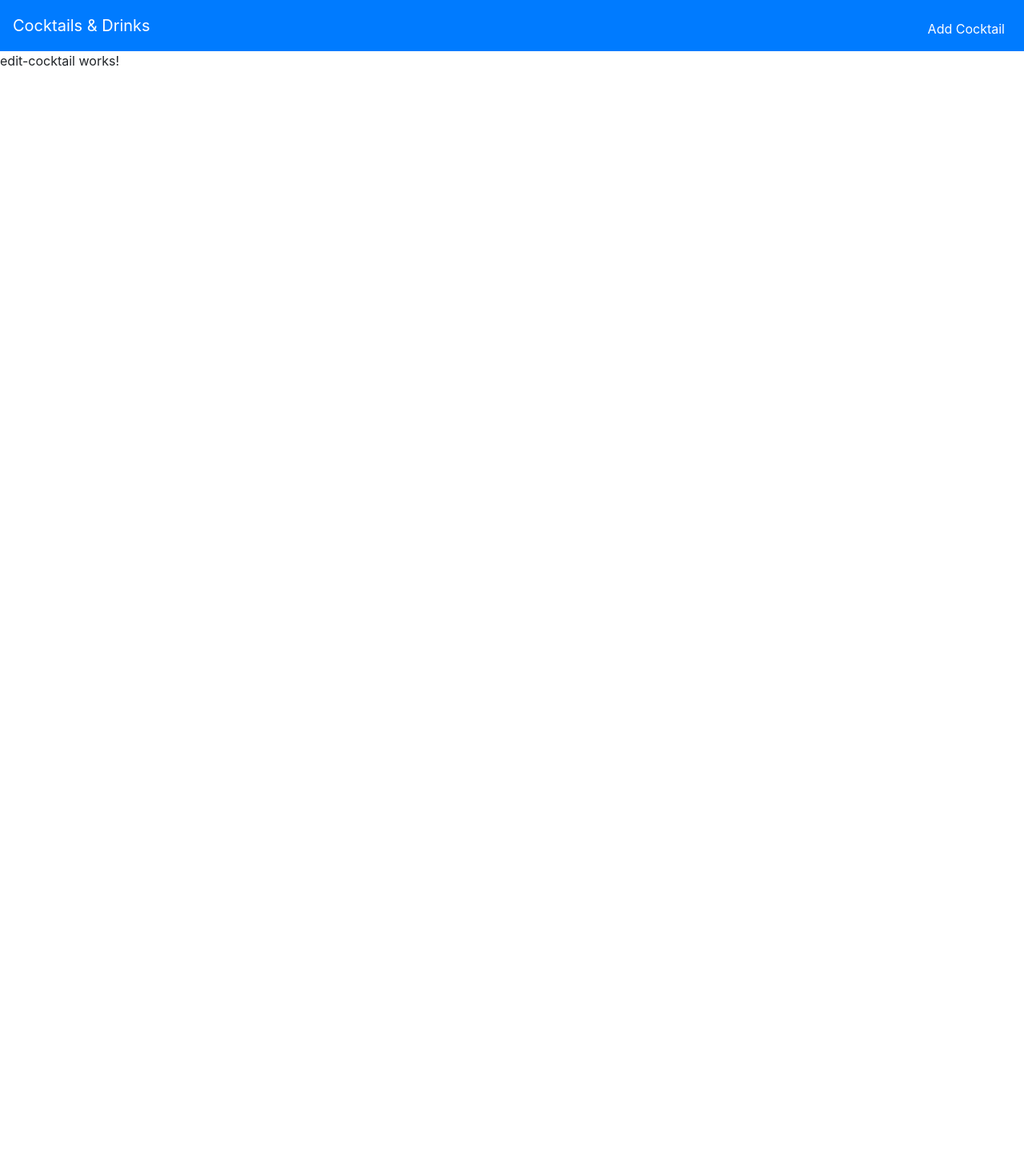
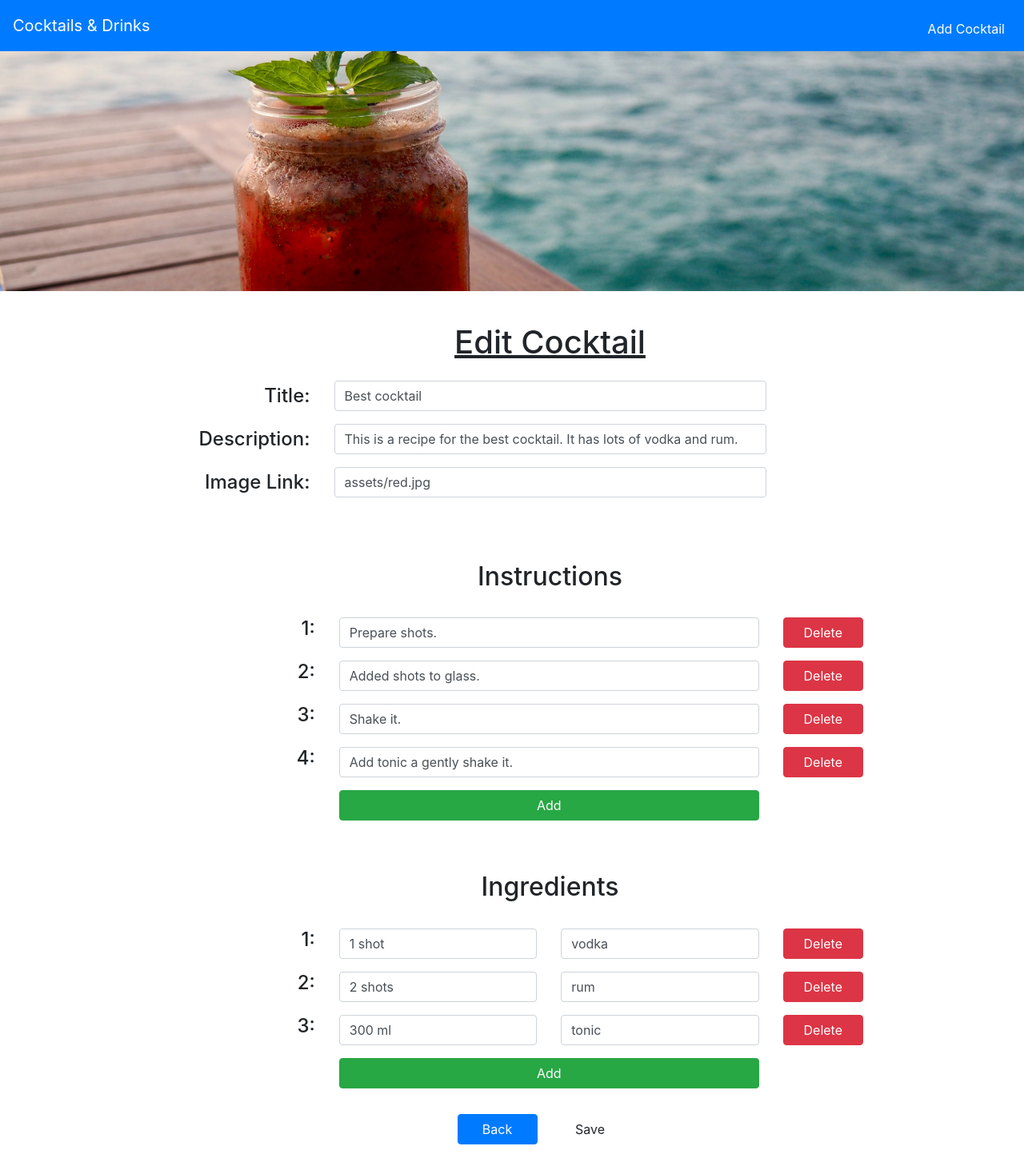
Before and after one commit to OrdinaryNick/AngularCocktails, an Angular app: page /cocktails/edit/1 in a window 1280 px wide. Shown: the whole page at 80% size. Before the commit the page ends 800 px from the top, so only its background shows below. Built offline with nearby package versions, Linux system fonts and the light colour scheme.

Commit message:
Added edit cocktail page.

```diff
--- a/src/app/pages/edit-cocktail/edit-cocktail.component.css
+++ b/src/app/pages/edit-cocktail/edit-cocktail.component.css
@@ -0,0 +1,35 @@
+.header-image {
+  width: 100%;
+  height: 300px;
+  object-fit: cover;
+}
+
+h1 {
+  margin-top: 1em;
+  text-decoration: underline;
+}
+
+h2 {
+  margin-top: 2em;
+  margin-bottom: 1em;
+}
+
+.main {
+  background-color: #ececec;
+  padding: 1em;
+  margin-top: 1em;
+}
+
+button {
+  margin-right: 1em;
+  min-width: 100px;
+}
+
+form {
+  margin-top: 1em;
+}
+
+.back-and-save {
+  margin-top: 2em;
+  margin-bottom: 2em;
+}
--- a/src/app/pages/edit-cocktail/edit-cocktail.component.html
+++ b/src/app/pages/edit-cocktail/edit-cocktail.component.html
@@ -1,4 +1,111 @@
 <app-navbar></app-navbar>
-<p>
-  edit-cocktail works!
-</p>
+
+<img src="{{cocktail.imageUrl}}" alt="{{cocktail.title}}" class="header-image">
+
+<div class="container">
+  <div class="row d-flex justify-content-center">
+    <div class="col-1"></div>
+    <div class="col-6">
+      <h1 class="text-center">Edit Cocktail</h1>
+    </div>
+  </div>
+
+  <form [formGroup]="cocktailForm" novalidate>
+    <div class="row">
+      <div class="form-group w-100 title d-flex justify-content-center">
+        <div class="col-2 d-flex justify-content-end align-items-center">
+          <label class="mb-0"><h4 class="mb-0">Title: </h4></label>
+        </div>
+        <div class="col-6">
+          <input type="text" class="form-control w-100" placeholder="Title..." formControlName="title">
+        </div>
+        <div class="col-1"></div>
+      </div>
+      <div class="form-group w-100 title d-flex justify-content-center">
+        <div class="col-2 d-flex justify-content-end align-items-center">
+          <label class="mb-0"><h4 class="mb-0">Description: </h4></label>
+        </div>
+        <div class="col-6">
+          <input type="text" class="form-control w-100" placeholder="Description..." formControlName="description">
+        </div>
+        <div class="col-1"></div>
+      </div>
+      <div class="form-group w-100 title d-flex justify-content-center">
+        <div class="col-2 d-flex justify-content-end align-items-center">
+          <label class="mb-0"><h4 class="mb-0">Image Link: </h4></label>
+        </div>
+        <div class="col-6">
+          <input type="text" class="form-control w-100" placeholder="Image Url..." formControlName="imageUrl">
+        </div>
+        <div class="col-1"></div>
+      </div>
+    </div>
+
+    <div formArrayName="instructions">
+      <div class="row d-flex justify-content-center">
+        <div class="col-1"></div>
+        <div class="col-6">
+          <h2 class="text-center">Instructions</h2>
+        </div>
+      </div>
+      <div *ngFor="let control of cocktailForm.get('instructions').controls; let i = index">
+        <div [formGroupName]="i" class="form-group w-100 title d-flex justify-content-center">
+          <div class="col-2 d-flex justify-content-end align-item-center">
+            <label class="mb-0"><h4 class="mb-0">{{i+1}}:</h4></label>
+          </div>
+          <div class="col-6 d-flex align-items-center">
+            <input type="text" class="form-control w-100" placeholder="add an instruction..." formControlName="step">
+          </div>
+          <div class="col-1 d-flex align-items-center">
+            <button class="btn btn-danger" (click)="deleteInstruction(i)">Delete</button>
+          </div>
+        </div>
+      </div>
+      <div class="w-100 d-flex justify-content-center">
+        <div class="col-1"></div>
+        <div class="col-6">
+          <button class="btn btn-success w-100" (click)="addInstruction()">Add</button>
+        </div>
+      </div>
+    </div>
+
+    <div formArrayName="ingredients">
+      <div class="row d-flex justify-content-center">
+        <div class="col-1"></div>
+        <div class="col-6">
+          <h2 class="text-center">Ingredients</h2>
+        </div>
+      </div>
+      <div *ngFor="let control of cocktailForm.get('ingredients').controls; let i = index">
+        <div [formGroupName]="i" class="form-group w-100 title d-flex justify-content-center">
+          <div class="col-2 d-flex justify-content-end align-item-center">
+            <label class="mb-0"><h4 class="mb-0">{{i+1}}:</h4></label>
+          </div>
+          <div class="col-3">
+            <input type="text" class="form-control w-100" placeholder="Amount..." formControlName="amount">
+          </div>
+          <div class="col-3">
+            <input type="text" class="form-control w-100" placeholder="Name..." formControlName="name">
+          </div>
+          <div class="col-1 d-flex align-items-center">
+            <button class="btn btn-danger" (click)="deleteIngredient(i)">Delete</button>
+          </div>
+        </div>
+      </div>
+      <div class="w-100 d-flex justify-content-center">
+        <div class="col-1"></div>
+        <div class="col-6">
+          <button class="btn btn-success w-100" (click)="addIngredient()">Add</button>
+        </div>
+      </div>
+    </div>
+
+    <div class="row d-flex justify-content-center back-and-save">
+      <div class="col-1"></div>
+      <div class="col-6 d-flex justify-content-center">
+        <button class="btn btn-primary" (click)="back()">Back</button>
+        <button class="btn btn-primary-" (click)="submitForm()">Save</button>
+      </div>
+    </div>
+  </form>
+</div>
--- a/src/app/pages/edit-cocktail/edit-cocktail.component.ts
+++ b/src/app/pages/edit-cocktail/edit-cocktail.component.ts
@@ -1,15 +1,121 @@
-import { Component, OnInit } from '@angular/core';
+import {ActivatedRoute, Router} from '@angular/router';
+import {Subscription} from 'rxjs';
+import {Component, OnDestroy, OnInit} from '@angular/core';
+import {Location} from '@angular/common';
+import {Cocktail} from '../../classes/cocktail';
+import {CocktailService} from '../../services/cocktail.service';
+import {FormArray, FormBuilder, FormGroup, Validators} from '@angular/forms';
 
 @Component({
   selector: 'app-edit-cocktail',
   templateUrl: './edit-cocktail.component.html',
   styleUrls: ['./edit-cocktail.component.css']
 })
-export class EditCocktailComponent implements OnInit {
+export class EditCocktailComponent implements OnInit, OnDestroy {
 
-  constructor() { }
+  private subscriptions: Subscription[] = [];
+  public cocktail: Cocktail;
+  private instructions: FormArray;
+  private ingredients: FormArray;
+  public cocktailForm: FormGroup;
+
+  constructor(
+    private route: ActivatedRoute,
+    private cocktailService: CocktailService,
+    private location: Location,
+    private fb: FormBuilder,
+    private router: Router) {
+  }
 
   ngOnInit() {
+    this.subscriptions.push(
+      this.route.paramMap.subscribe(params => {
+        const cocktailId = params.get('id');
+        this.cocktail = this.cocktailService.getCocktailById(parseInt(cocktailId));
+        this.createForm();
+      })
+    );
   }
 
+  private createForm(): void {
+    this.cocktailForm = this.fb.group({ // Group is collection of form inputs
+      title: [this.cocktail.title, [Validators.required]],
+      description: [this.cocktail.description, [Validators.required]],
+      imageUrl: [this.cocktail.imageUrl, [Validators.required]],
+      instructions: this.fb.array([]),
+      ingredients: this.fb.array([])
+    });
+
+    this.instructions = this.cocktailForm.get('instructions') as FormArray;
+    this.ingredients = this.cocktailForm.get('ingredients') as FormArray;
+
+    this.cocktail.instructions.forEach((instruction) => {
+      this.instructions.push(this.createInstruction(instruction));
+    });
+
+    this.cocktail.ingredients.forEach((ingredient) => {
+      this.ingredients.push(this.createIngredient(ingredient.amount, ingredient.name));
+    });
+  }
+
+  private createInstruction(step: string): FormGroup {
+    return this.fb.group({
+      step: [step, [Validators.required]]
+    });
+  }
+
+  private createIngredient(amount: string, name: string): FormGroup {
+    return this.fb.group({
+      amount: [amount, [Validators.required]],
+      name: [name, [Validators.required]]
+    });
+  }
+
+  addInstruction(): void {
+    this.instructions.push(this.createInstruction(''));
+  }
+
+  addIngredient(): void {
+    this.ingredients.push(this.createIngredient('', ''));
+  }
+
+  deleteInstruction(index: number): void {
+    const arrayControl = this.cocktailForm.controls['instructions'] as FormArray;
+    arrayControl.removeAt(index);
+  }
+
+  deleteIngredient(index: number): void {
+    const arrayControl = this.cocktailForm.controls['ingredient'] as FormArray;
+    arrayControl.removeAt(index);
+  }
+
+  submitForm(): void {
+    if (this.cocktailForm.valid) {
+      const {title, description, imageUrl, instructions, ingredients} = this.cocktailForm.value;
+      const filteredInstructions = instructions.map((item) => item.step);
+      this.cocktailService.updateCocktail(
+        new Cocktail({
+          id: this.cocktail.id,
+          title,
+          description,
+          imageUrl,
+          ingredients,
+          instructions: filteredInstructions
+        })
+      );
+
+      this.router.navigate(['/cocktail/${this.cocktail.id}']);
+    } else {
+      // else show alert
+      console.log('Form error');
+    }
+  }
+
+  back() {
+    this.location.back();
+  }
+
+  ngOnDestroy(): void {
+    this.subscriptions.forEach((subscription) => subscription.unsubscribe());
+  }
 }
```
Also changed, not shown: src/app/app.module.ts (+11 -9 lines).
